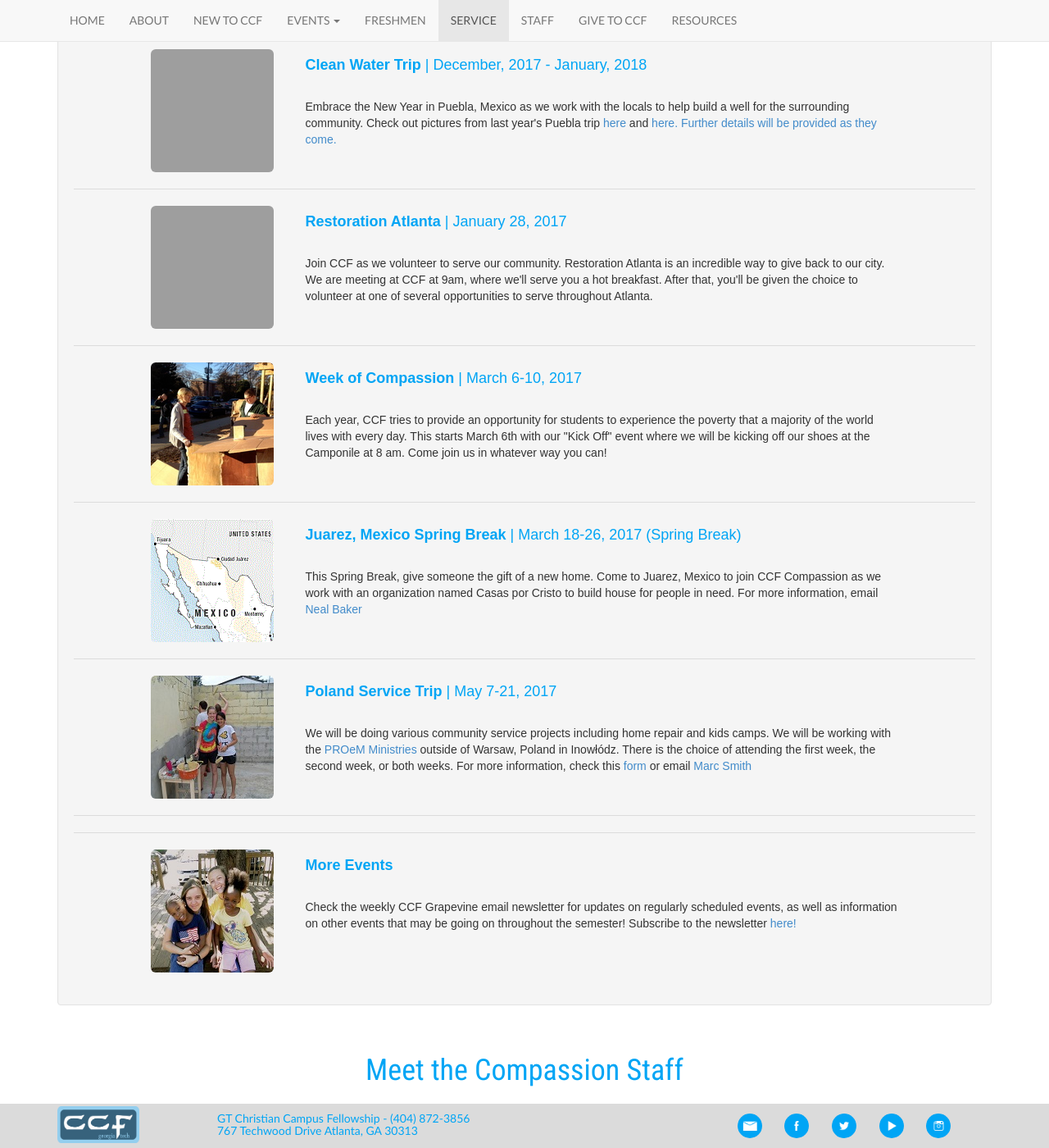
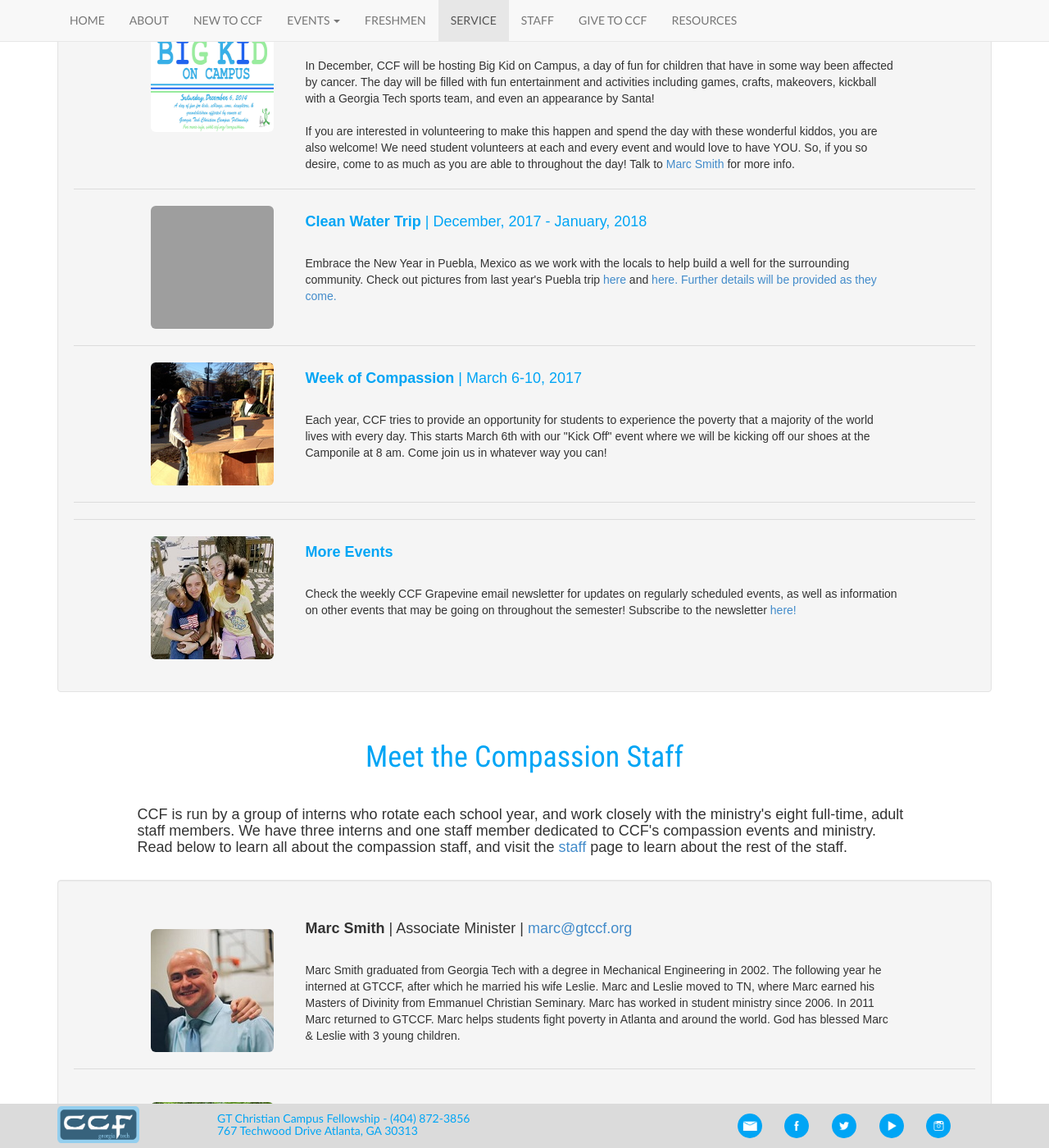
Before and after one commit to gtccf/gtccf.github.io, a Jekyll site: the page built from compassion/index.html, in a window 1280 px wide and 1400 px high, scrolled down 1253 px. Shown: the whole window at 82% size. Built offline with Jekyll 4.4.1, drawn with Linux system fonts in a browser that asks for light colours; nearby versions of some CDN libraries; some of the changed text lies outside the part shown; grey boxes are pictures that could not be loaded.

Commit message:
More Udates

```diff
--- a/compassion/index.html
+++ b/compassion/index.html
@@ -52,8 +52,20 @@ layout: default
 
         <div class="row">
           <div class="col-md-1"></div>
+          <div class="col-md-2"><br><img src="{{ site.baseurl }}/photos/compassion/RASpr2017.jpg" width="150" height="150" class="img-rounded"></div>
+          <div class="col-md-8"><div class="blue"><strong><h4><br />Restoration Atlanta</strong> | September, 2017</h4></div>
+            <br>
+            Join CCF as we volunteer to serve our community. Restoration Atlanta is an incredible way to give back to our city. We are meeting at CCF at 9am, where we'll serve you a hot breakfast. After that, you'll be given the choice to volunteer at one of several opportunities to serve throughout Atlanta.
+          </div>
+        </div>
+
+        <br />
+        <div class="divider"></div>
+
+        <div class="row">
+          <div class="col-md-1"></div>
           <div class="col-md-2"><br><a target="_blank" href="{{ site.baseurl }}/flyers/flyerargo.png"><img src="{{ site.baseurl }}/photos/compassion/gowest.png" width="150" height="150" class="img-rounded"></a></div>
-          <div class="col-md-8"><div class="blue"><strong><h4><br />Go West: Fall Break Service Trip</strong> | October 7-10, 2017 (Fall Break)</h4></div>
+          <div class="col-md-8"><div class="blue"><strong><h4><br />Fall Break Service Trip</strong> | October 7-10, 2017 (Fall Break)</h4></div>
             <br>
             Come serve with CCF during your Fall Break. Details for the trip will be provided as they are decided. Past service trips have included Tornado Relief and Flood Relief trips to places such as Oklahoma, Arkansas, and West Virginia. Talk to <a href="mailto:marc@gtccf.org">Marc Smith</a> for more info.
           </div>
@@ -91,18 +103,6 @@ layout: default
       <br />
       <div class="divider"></div>
 
-      <div class="row">
-        <div class="col-md-1"></div>
-        <div class="col-md-2"><br><img src="{{ site.baseurl }}/photos/compassion/RASpr2017.jpg" width="150" height="150" class="img-rounded"></div>
-        <div class="col-md-8"><div class="blue"><strong><h4><br />Restoration Atlanta</strong> | January 28, 2017</h4></div>
-          <br>
-          Join CCF as we volunteer to serve our community. Restoration Atlanta is an incredible way to give back to our city. We are meeting at CCF at 9am, where we'll serve you a hot breakfast. After that, you'll be given the choice to volunteer at one of several opportunities to serve throughout Atlanta.
-        </div>
-      </div>
-
-      <br />
-      <div class="divider"></div>
-
       <!---Details not know yet--->
       <div class="row">
         <div class="col-md-1"></div>
@@ -113,30 +113,6 @@ layout: default
         </div>
       </div>
 
-
-      <br />
-      <div class="divider"></div>
-
-      <div class="row">
-        <div class="col-md-1"></div>
-        <div class="col-md-2"><br><img src="{{ site.baseurl }}/photos/compassion/juarez.gif" class="img-rounded"></div>
-        <div class="col-md-8"><div class="blue"><strong><h4><br />Juarez, Mexico Spring Break</strong> | March 18-26, 2017 (Spring Break)</h4></div>
-          <br>
-          This Spring Break, give someone the gift of a new home. Come to Juarez, Mexico to join CCF Compassion as we work with an organization named Casas por Cristo to build house for people in need. For more information, email <a href="mailto:baker@gtccf.org">Neal Baker</a>
-        </div>
-      </div>
-
-      <br />
-      <div class="divider"></div>
-
-      <div class="row">
-        <div class="col-md-1"></div>
-        <div class="col-md-2"><br><a target="_blank" href="{{ site.baseurl }}/flyers/flyerpoland.pdf"><img src="{{ site.baseurl }}/photos/compassion/ecuador.jpg" class="img-rounded"></a></div>
-        <div class="col-md-8"><div class="blue"><strong><h4><br />Poland Service Trip</strong> | May 7-21, 2017</h4></div>
-          <br>
-          We will be doing various community service projects including home repair and kids camps. We will be working with the <a target="_blank" href="http://www.proemministries.org">PROeM Ministries</a> outside of Warsaw, Poland in Inowłódz.
-          There is the choice of attending the first week, the second week, or both weeks. For more information, check this <a href="PolandEOY2017.pdf">form</a> or email <a href="mailto:marc@gtccf.org">Marc Smith</a> </div>
-      </div>
 
       <br />
       <div class="divider"></div>
```
